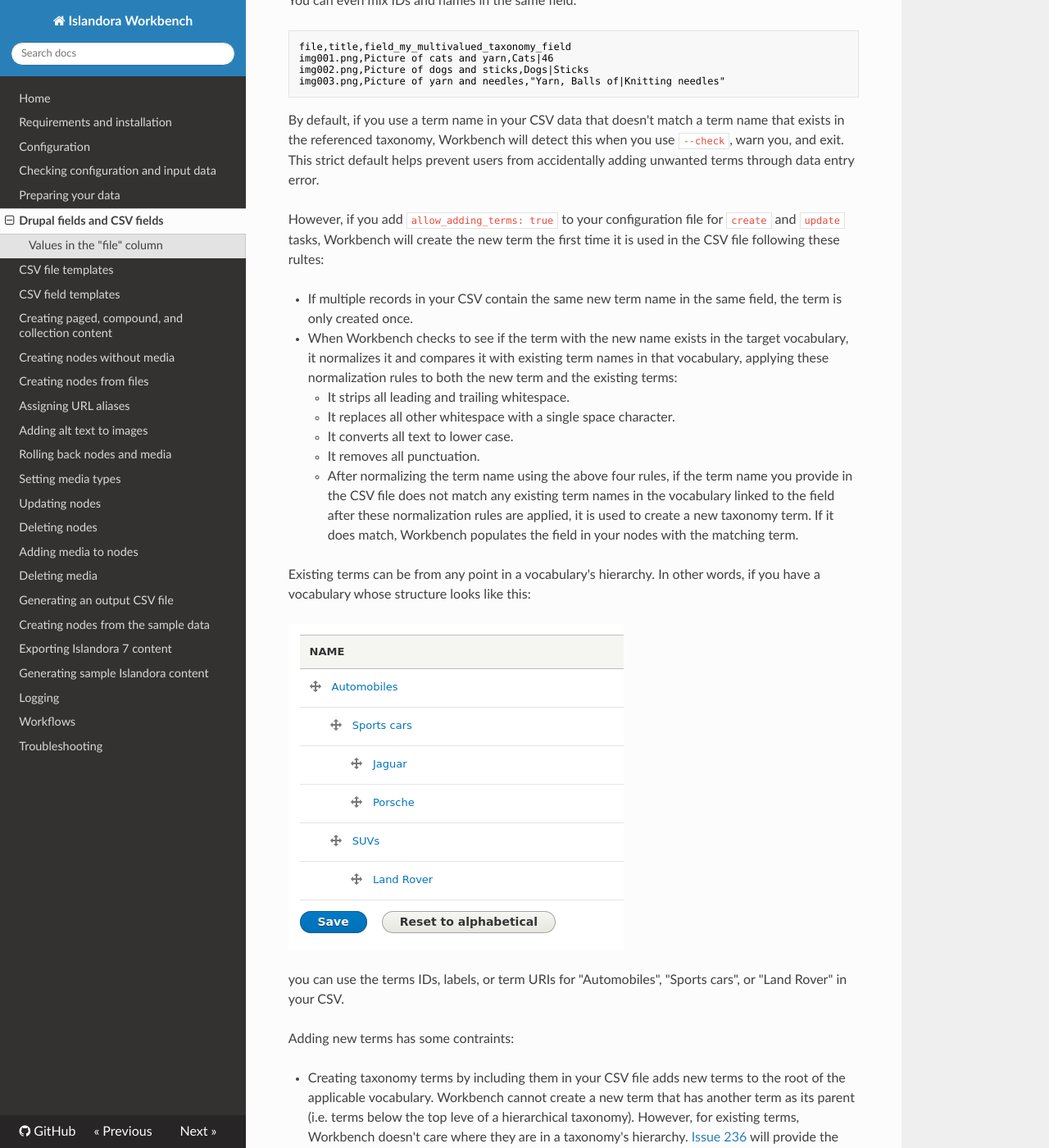
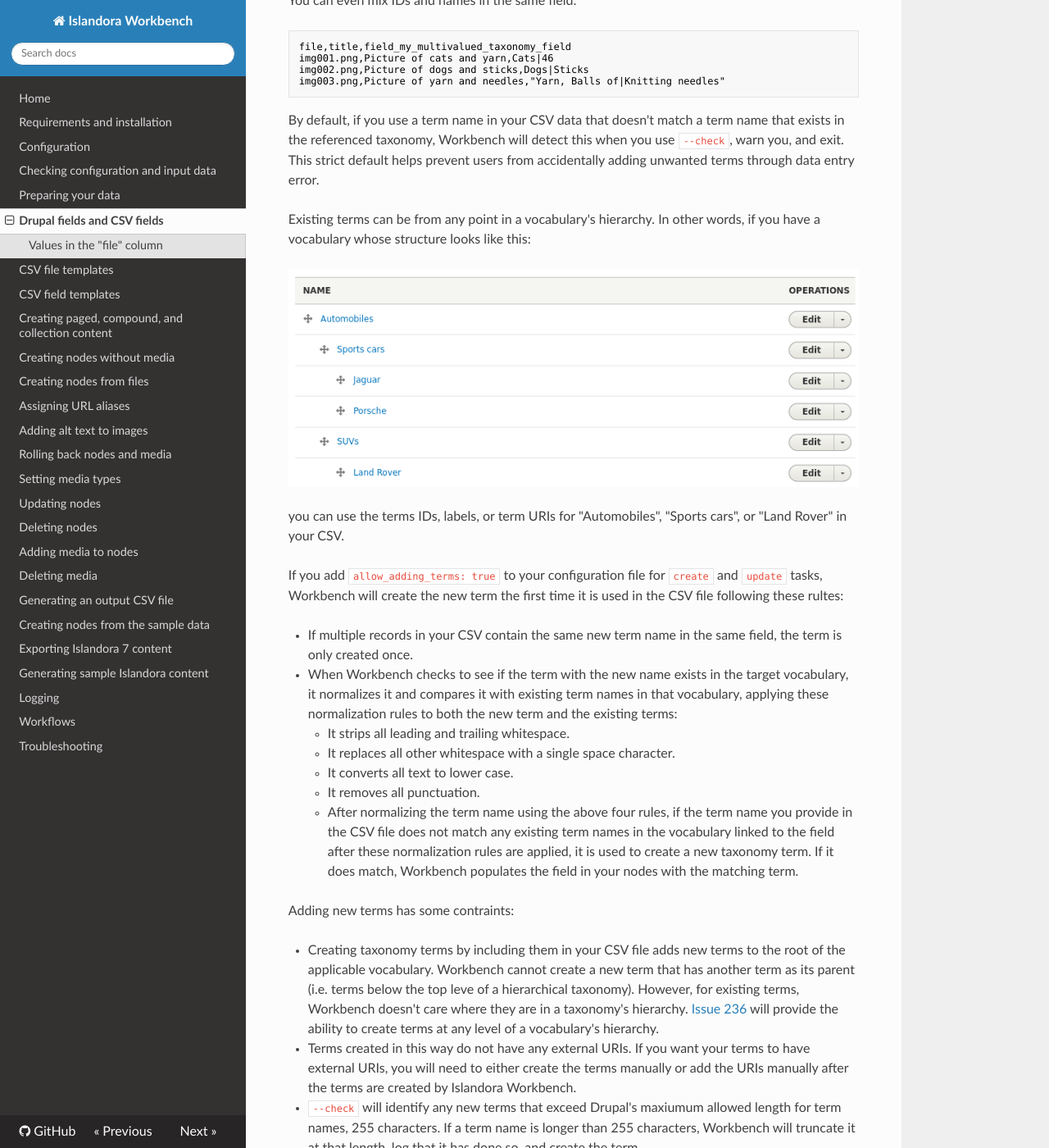
Before and after one commit to mjordan/islandora_workbench_docs, an MkDocs documentation site: the page built from docs/fields.md, in a window 1280 px wide and 1400 px high, scrolled down 6681 px. Shown: the whole window at 82% size. Built offline with MkDocs 1.6.1, drawn with Linux system fonts in a browser that asks for light colours; nearby versions of some CDN libraries; old or Windows-style settings are respelled for this version of MkDocs; some of the changed lines change nothing that is shown; some of the changed text lies outside the part shown.

Commit message:
Fixed up note about hierarchical taxonomy terms.

````diff
--- a/docs/fields.md
+++ b/docs/fields.md
@@ -181,7 +181,13 @@
 ```
 By default, if you use a term name in your CSV data that doesn't match a term name that exists in the referenced taxonomy, Workbench will detect this when you use `--check`, warn you, and exit. This strict default helps prevent users from accidentally adding unwanted terms through data entry error.
 
-However, if you add `allow_adding_terms: true` to your configuration file for `create` and `update` tasks, Workbench will create the new term the first time it is used in the CSV file following these rultes:
+Existing terms can be from any point in a vocabulary's hierarchy. In other words, if you have a vocabulary whose structure looks like this:
+
+![Hierarchical_vocabulary](images/hierarchical_vocab.png)
+
+you can use the terms IDs, labels, or term URIs for "Automobiles", "Sports cars", or "Land Rover" in your CSV.
+
+If you add `allow_adding_terms: true` to your configuration file for `create` and `update` tasks, Workbench will create the new term the first time it is used in the CSV file following these rultes:
 
 * If multiple records in your CSV contain the same new term name in the same field, the term is only created once.
 * When Workbench checks to see if the term with the new name exists in the target vocabulary, it normalizes it and compares it with existing term names in that vocabulary, applying these normalization rules to both the new term and the existing terms:
@@ -191,15 +197,9 @@
     * It removes all punctuation.
     * After normalizing the term name using the above four rules, if the term name you provide in the CSV file does not match any existing term names in the vocabulary linked to the field after these normalization rules are applied, it is used to create a new taxonomy term. If it does match, Workbench populates the field in your nodes with the matching term.
 
-Existing terms can be from any point in a vocabulary's hierarchy. In other words, if you have a vocabulary whose structure looks like this:
-
-![Hierarchical_vocabulary](images/hierarchical_vocab.png)
-
-you can use the terms IDs, labels, or term URIs for "Automobiles", "Sports cars", or "Land Rover" in your CSV.
-
 Adding new terms has some contraints:
 
-* Creating taxonomy terms by including them in your CSV file adds new terms to the root of the applicable vocabulary. Workbench cannot create a new term that has another term as its parent (i.e. terms below the top leve of a hierarchical taxonomy). However, for existing terms, Workbench doesn't care where they are in a taxonomy's hierarchy. [Issue 236](https://github.com/mjordan/islandora_workbench/issues/236) will provide the ability to create hierarchal terms on the fly.
+* Creating taxonomy terms by including them in your CSV file adds new terms to the root of the applicable vocabulary. Workbench cannot create a new term that has another term as its parent (i.e. terms below the top leve of a hierarchical taxonomy). However, for existing terms, Workbench doesn't care where they are in a taxonomy's hierarchy. [Issue 236](https://github.com/mjordan/islandora_workbench/issues/236) will provide the ability to create terms at any level of a vocabulary's hierarchy.
 * Terms created in this way do not have any external URIs. If you want your terms to have external URIs, you will need to either create the terms manually or add the URIs manually after the terms are created by Islandora Workbench.
 * `--check` will identify any new terms that exceed Drupal's maxiumum allowed length for term names, 255 characters. If a term name is longer than 255 characters, Workbench will truncate it at that length, log that it has done so, and create the term.
 * Taxonomy terms created with new nodes are not removed when you delete the nodes.
````
Also changed, not shown: docs/images/hierarchical_vocab.png, site/index.html.
